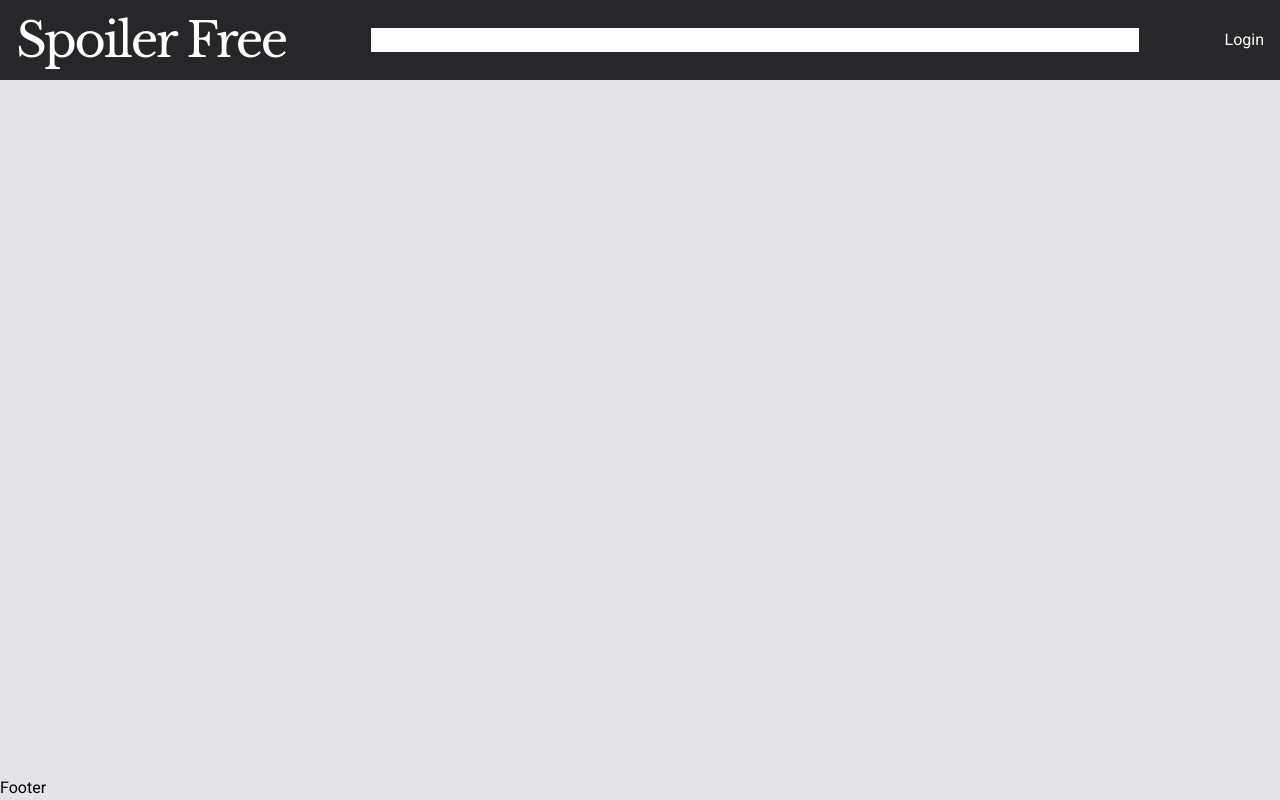
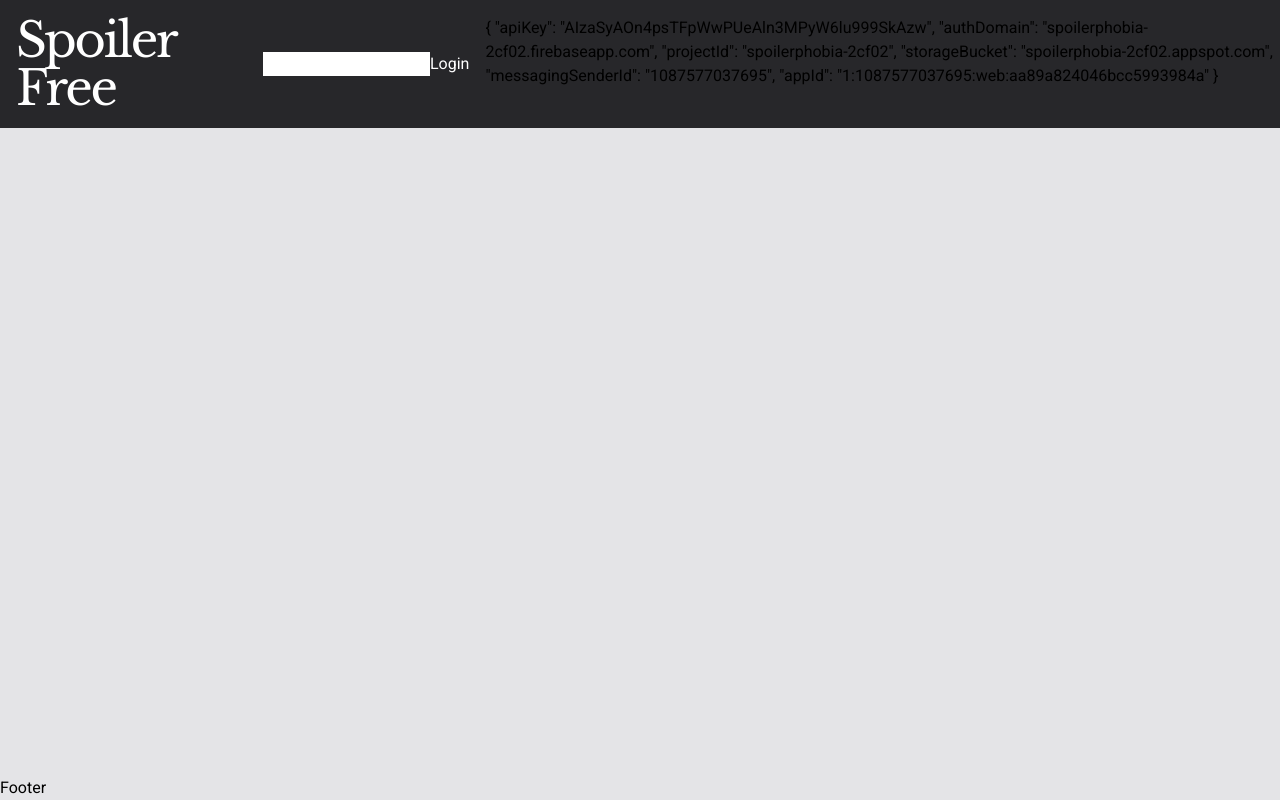
Before and after one commit to dereknill/spoiler-free, a React (Create React App) app: page / in a window 1280 px wide. Built offline with nearby package versions, Linux system fonts and the light colour scheme.

Commit message:
Added firebase

```diff
--- a/package.json
+++ b/package.json
@@ -6,6 +6,7 @@
     "@testing-library/jest-dom": "^5.16.2",
     "@testing-library/react": "^12.1.2",
     "@testing-library/user-event": "^13.5.0",
+    "firebase": "^9.6.6",
     "react": "^17.0.2",
     "react-dom": "^17.0.2",
     "react-router-dom": "^6.2.1",
--- a/src/components/Header.js
+++ b/src/components/Header.js
@@ -1,4 +1,5 @@
 import { Link } from "react-router-dom";
+import { firebaseApp } from "../index";
 
 function Header(props) {
   return (
@@ -18,6 +19,8 @@ function Header(props) {
           </Link>
         </div>
       </div>
+
+      {JSON.stringify(firebaseApp.options, null, 2)}
     </header>
   );
 }
--- a/src/index.js
+++ b/src/index.js
@@ -2,6 +2,18 @@ import React from "react";
 import ReactDOM from "react-dom";
 import "./index.css";
 import App from "./App";
+import { initializeApp } from "firebase/app";
+
+const firebaseConfig = {
+  apiKey: "AIzaSyAOn4psTFpWwPUeAln3MPyW6lu999SkAzw",
+  authDomain: "spoilerphobia-2cf02.firebaseapp.com",
+  projectId: "spoilerphobia-2cf02",
+  storageBucket: "spoilerphobia-2cf02.appspot.com",
+  messagingSenderId: "1087577037695",
+  appId: "1:1087577037695:web:aa89a824046bcc5993984a",
+};
+
+export const firebaseApp = initializeApp(firebaseConfig);
 
 ReactDOM.render(
   <React.StrictMode>
```
Also changed, not shown: 1 other file (tests, documents, lock files or other folders).
